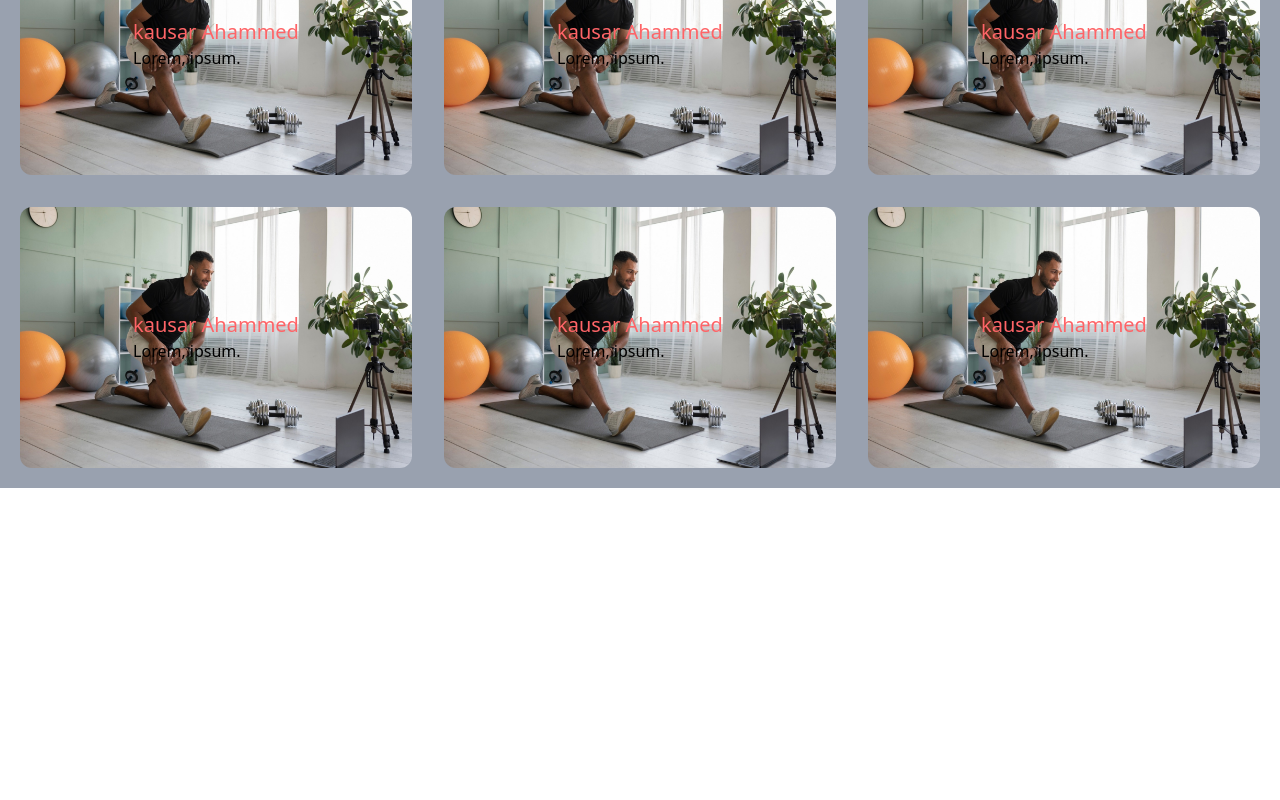
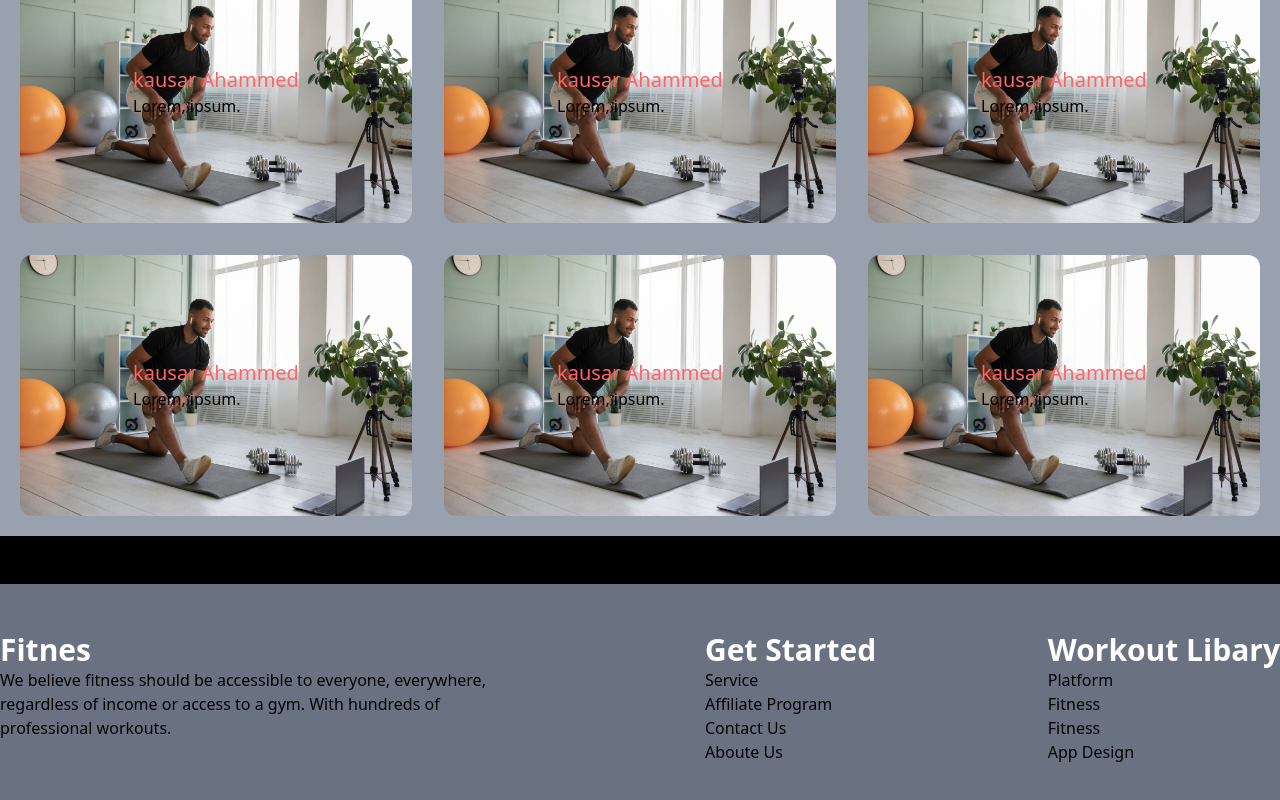
Before and after one commit to codeWithKausar43/Fitnes, a React (Vite) app: page / in a window 1280 px wide. Shown: the part 2661-3461 px from the top of the page. Before the commit the page ends 3149 px from the top, so only its background shows below. Built offline with nearby package versions, Linux system fonts and the light colour scheme.

Commit message:
footer section doen

```diff
--- a/src/App.jsx
+++ b/src/App.jsx
@@ -2,6 +2,7 @@
 import './App.css'
 import Bmi from './components/Bmi'
 import Exercises from './components/Exercises'
+import Footer from './components/Footer'
 import Habits from './components/Habits'
 import Hero from './components/Hero'
 import Navbar from './components/Navbar'
@@ -20,6 +21,7 @@ function App() {
     <Exercises></Exercises>
     <Bmi></Bmi>
     <Team></Team>
+    <Footer></Footer>
    </div>
   )
 }
--- a/src/components/Bmi.jsx
+++ b/src/components/Bmi.jsx
@@ -1,6 +1,6 @@
 const Bmi = () => {
   return (
-    <div className="bg-gray-500">
+    <div className="bg-gray-500 mt-12">
       <div className="max-w-7xl mx-auto py-12 flex justify-between items-center">
         <div>
           <h3 className="text-lg text-white">BMI Calculator Chart</h3>
--- /dev/null
+++ b/src/components/Footer.jsx
@@ -0,0 +1,32 @@
+const Footer = () => {
+  return (
+    <div className="bg-gray-500 mt-12 py-12">
+      <div className="max-w-7xl mx-auto flex justify-between ">
+        <div className="md:w-5/12">
+          <h3 className="text-3xl font-bold text-white">Fitnes</h3>
+          <p>
+            We believe fitness should be accessible to everyone, everywhere,
+            regardless of income or access to a gym. With hundreds of
+            professional workouts.
+          </p>
+        </div>
+        <div>
+            <h3 className="text-3xl font-bold text-white">Get Started</h3>
+            <ul>Service</ul>
+            <ul>Affiliate Program</ul>
+            <ul>Contact Us</ul>
+            <ul>Aboute Us</ul>
+        </div>
+        <div>
+             <h3 className="text-3xl font-bold text-white">Workout Libary</h3>
+            <ul>Platform</ul>
+            <ul>Fitness</ul>
+            <ul>Fitness</ul>
+            <ul>App Design</ul>
+        </div>
+      </div>
+    </div>
+  );
+};
+
+export default Footer;
```
